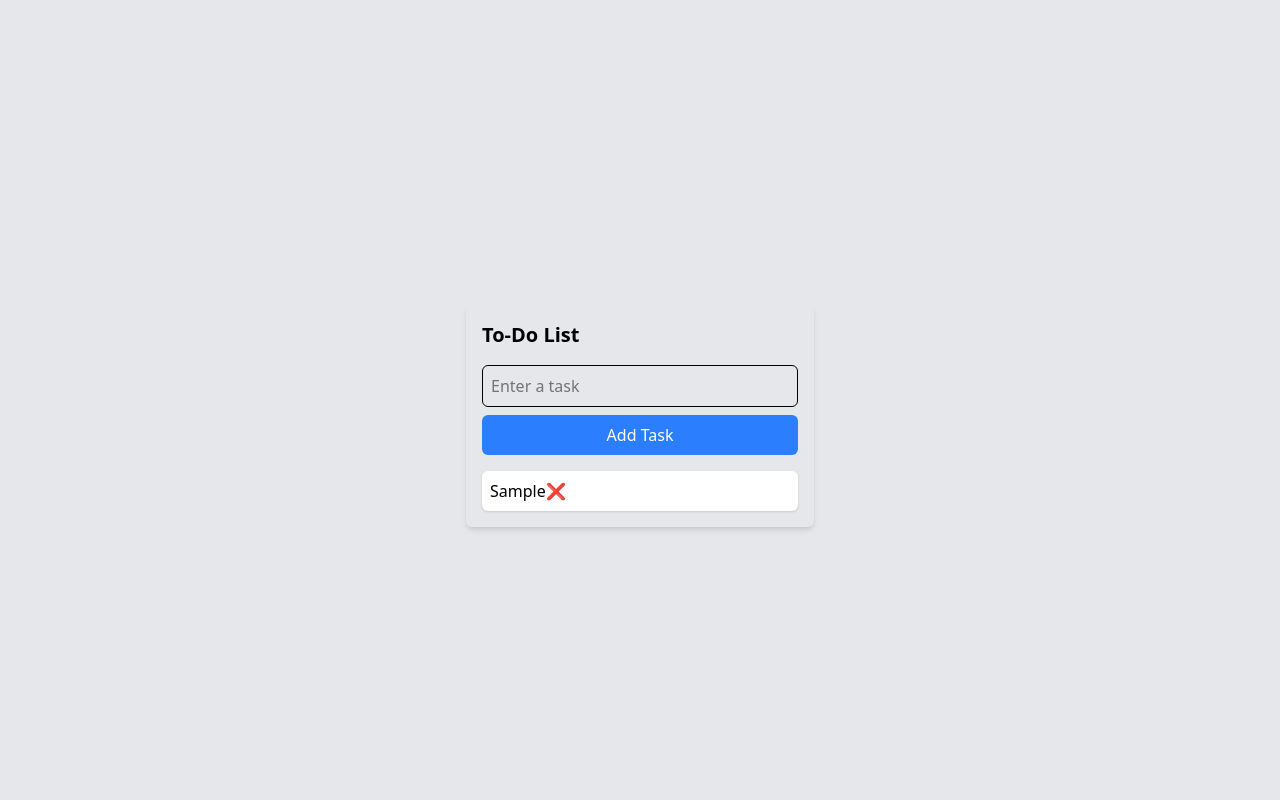
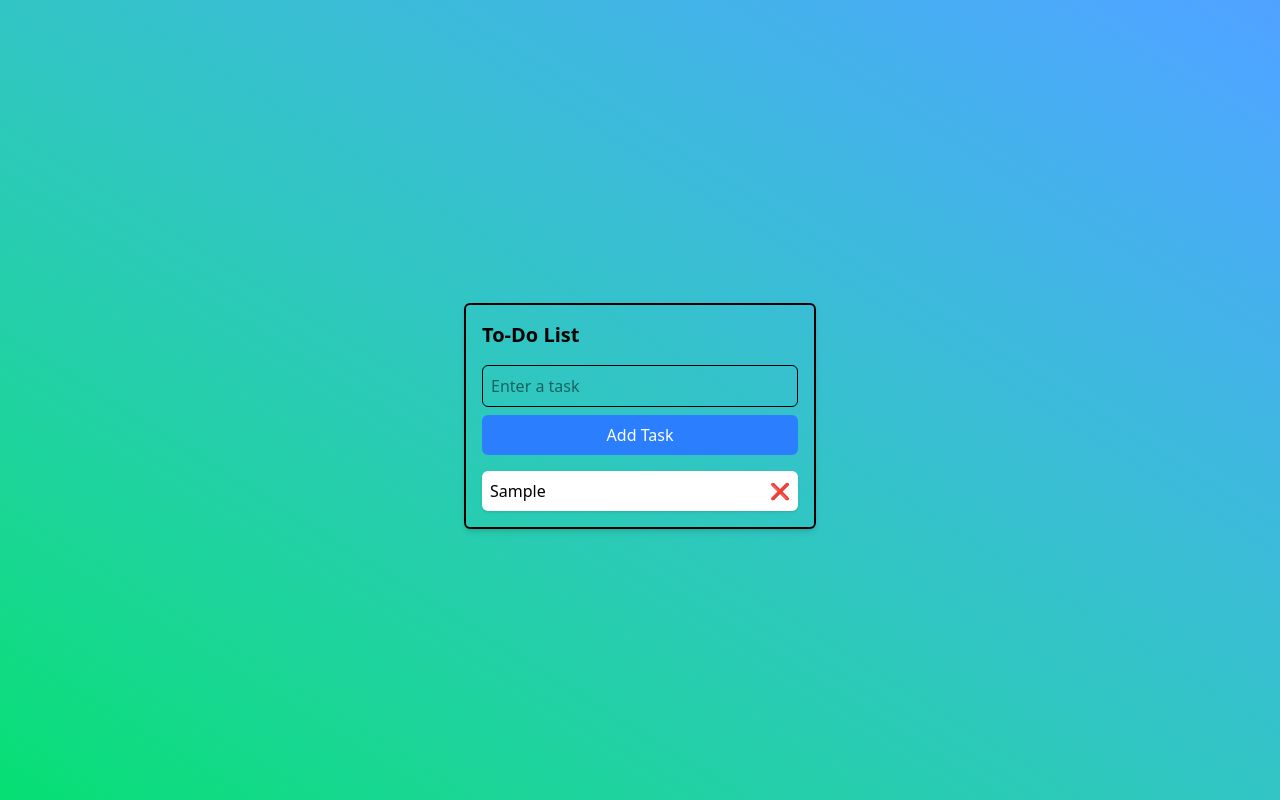
Before and after one commit to Azar-02/todo-list, a React (Vite) app: page / in a window 1280 px wide. Both pictures are taken after typing "Sample" into the empty fields and a click on the button "Add Task". Built offline with nearby package versions, Linux system fonts and the light colour scheme.

Commit message:
css changes

```diff
--- a/src/App.tsx
+++ b/src/App.tsx
@@ -2,7 +2,7 @@ import Todo from "./Todo"
 
 const App = () => {
   return (
-    <div className="min-h-screen flex items-center justify-center bg-gray-200">
+    <div className="min-h-screen flex items-center justify-center bg-gradient-to-bl from-blue-400 to-green-400">
       <Todo/>
     </div>
   )
--- a/src/Todo.tsx
+++ b/src/Todo.tsx
@@ -30,12 +30,13 @@ const Todo = () => {
 
 return(
 
-    <div className="max-w-md mx-auto mt-8 p-4 bg-grey-100 shadow-md rounded-md">
+    <div className="max-w-md mx-auto mt-8 p-4 bg-grey-100 shadow-md rounded-md border-2 border-grey-200">
         <h1 className="text-xl font-bold mb-4">To-Do List</h1>
 
         <input type="text"
         className="w-full p-2 border rounded-md"
         placeholder="Enter a task"
+        autoFocus
         value={task}
         onChange={(e) => setTask(e.target.value)} />
 
@@ -46,9 +47,11 @@ return(
 
         <ul className="mt-4">
             {tasks.map((t, index)=>(
-                <li key={index} className="bg-white p-2 mt-2 rounded-md shadow">
-                <span onClick={()=>toggleTask(index)}>{t.text}</span>
-                <button onClick={()=>deleteTask(index)}> ❌ </button>
+                <li key={index} className={`bg-white p-2 mt-2 rounded-md shadow flex justify-between ${t.completed ? "line-through text-grey-500": ""}`}>
+                <span onClick={()=>toggleTask(index)}
+                 className="cursor-pointer">{t.text}</span>
+                <button onClick={()=>deleteTask(index)}
+                className=" text-red-500 hover:text-red-700"> ❌ </button>
                 </li>
             ))}
         </ul>
```
